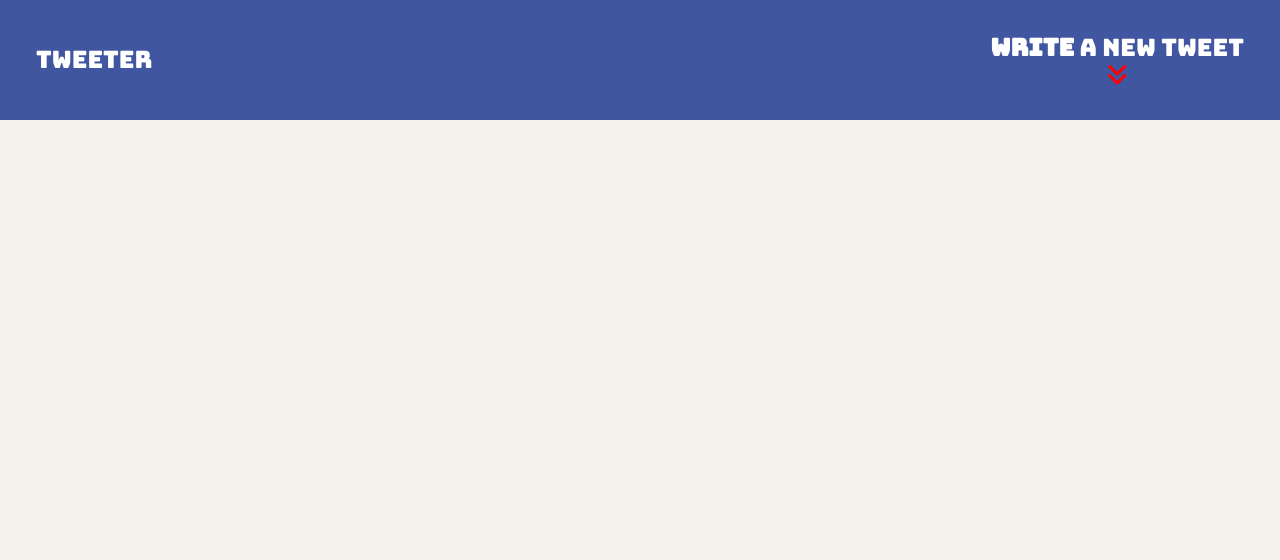
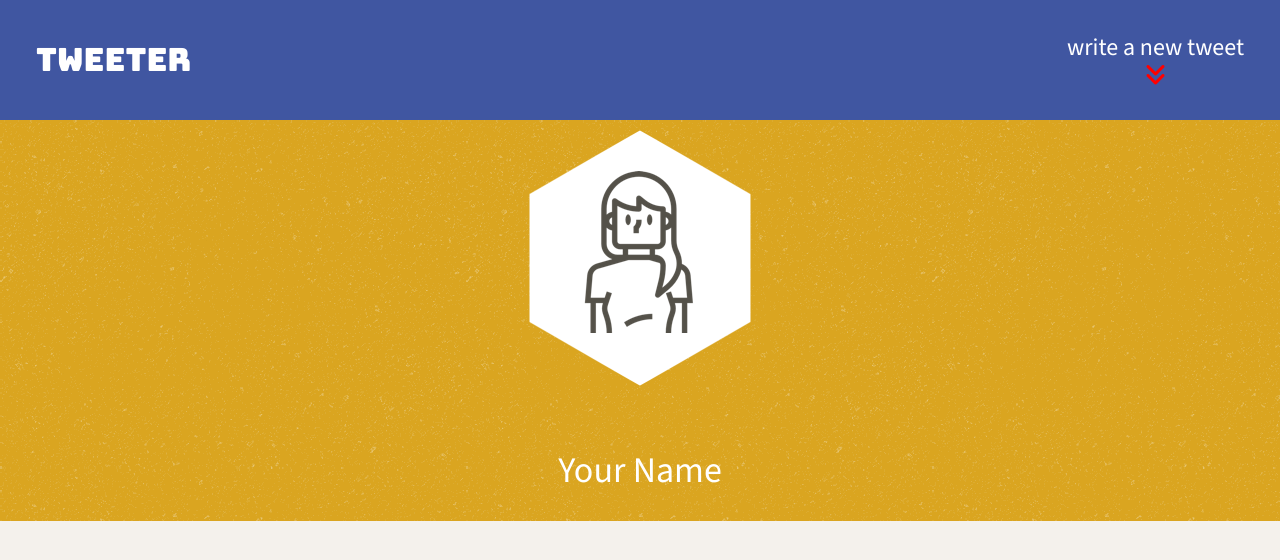
Before and after one commit to Jesse-D-Miller/tweeter, a plain HTML site: page public/index.html in a window 1280 px wide. Drawn offline with nearby package versions, Linux system fonts and the light colour scheme.

Commit message:
added name avatar and background css styling to header

```diff
--- a/public/index.html
+++ b/public/index.html
@@ -15,6 +15,7 @@
   <link
     href="https://fonts.googleapis.com/css2?family=Bungee&family=Source+Sans+3:ital,wght@0,200..900;1,200..900&display=swap"
     rel="stylesheet">
+
   <!--- font awesome icons -->
   <link rel="stylesheet" href="https://cdnjs.cloudflare.com/ajax/libs/font-awesome/6.7.2/css/all.min.css"
     integrity="sha512-Evv84Mr4kqVGRNSgIGL/F/aIDqQb7xQ2vcrdIwxfjThSH8CSR7PBEakCr51Ck+w+/U6swU2Im1vVX0SVk9ABhg=="
@@ -23,6 +24,7 @@
   <!-- App CSS -->
   <link rel="stylesheet" href="/styles/layout.css" type="text/css" />
   <link rel="stylesheet" href="/styles/nav.css" type="text/css" />
+  <link rel="stylesheet" href="/styles/header.css" type="text/css" />
 
   <!-- External JS -->
   <script src="https://ajax.googleapis.com/ajax/libs/jquery/3.4.1/jquery.min.js"></script>
@@ -40,6 +42,17 @@
       <i class="fa-solid fa-angles-down"></i>
     </div>
   </nav>
+
+<header>
+  <div class="profileImage">
+    <img src="/images/profile-hex.png">
+  </div>
+  <br>
+  <div class="profileName">
+    <h2 class="profileName">Your Name</h2>
+  </div>
+</header>
+
   <!-- Page-specific (main) content here -->
   <main class="container"></main>
 </body>
--- /dev/null
+++ b/public/styles/header.css
@@ -0,0 +1,20 @@
+header {
+  width: 100vw;
+  color:#FFFFFF;
+  background-color: goldenrod;
+  display: flex;
+  align-items: center;
+  flex-direction: column;
+  background-image: url("/images/asfalt-light.png");
+}
+
+.profileImage {
+  justify-content: center;
+  padding-top: 10px;
+}
+
+.profileName {
+  justify-content: center;
+  font-family: 'Source Sans 3', sans-serif;
+  font-weight: 200;
+}
--- a/public/styles/layout.css
+++ b/public/styles/layout.css
@@ -15,10 +15,11 @@ html {
  */
 
 body {
-  font-family: 'Source Sans 3', sans-serif;
   color: #545149;
   background-color: #f4f1ec;
   font-size: 24px;
+  font-family: 'Source Sans 3', sans-serif;
+  padding-top: 120px;
 }
 
 /*
--- a/public/styles/nav.css
+++ b/public/styles/nav.css
@@ -1,10 +1,11 @@
 nav {
+  position: fixed;
+  top: 0;
   height: 120px;
   width: 100vw;
   color:#FFFFFF;
   background-color: #4056A1;
   padding: 0 1.5em;
-  font-family: "Bungee", sans-serif;
   display: flex;
   align-items: center;
   justify-content: space-between
@@ -15,6 +16,15 @@ nav {
   align-items: center;
 }
 
+.rightText {
+  font-family: 'Source Sans 3', sans-serif;
+  font-weight: 200;
+}
+
+.navLogo {
+  font-size: xx-large;
+  font-family: "Bungee", sans-serif;
+}
 
 .fa-solid {
   color: red;
```
Also changed, not shown: public/images/asfalt-light.png (added).
